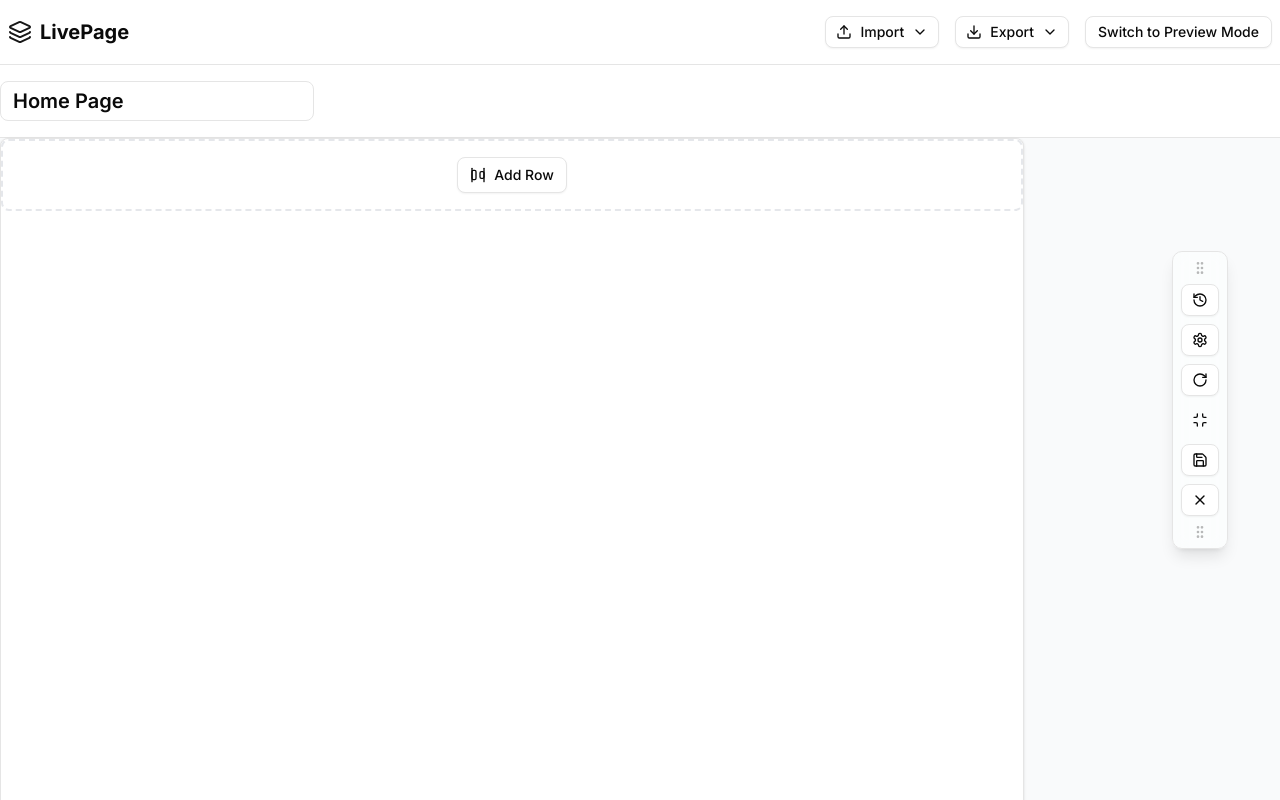
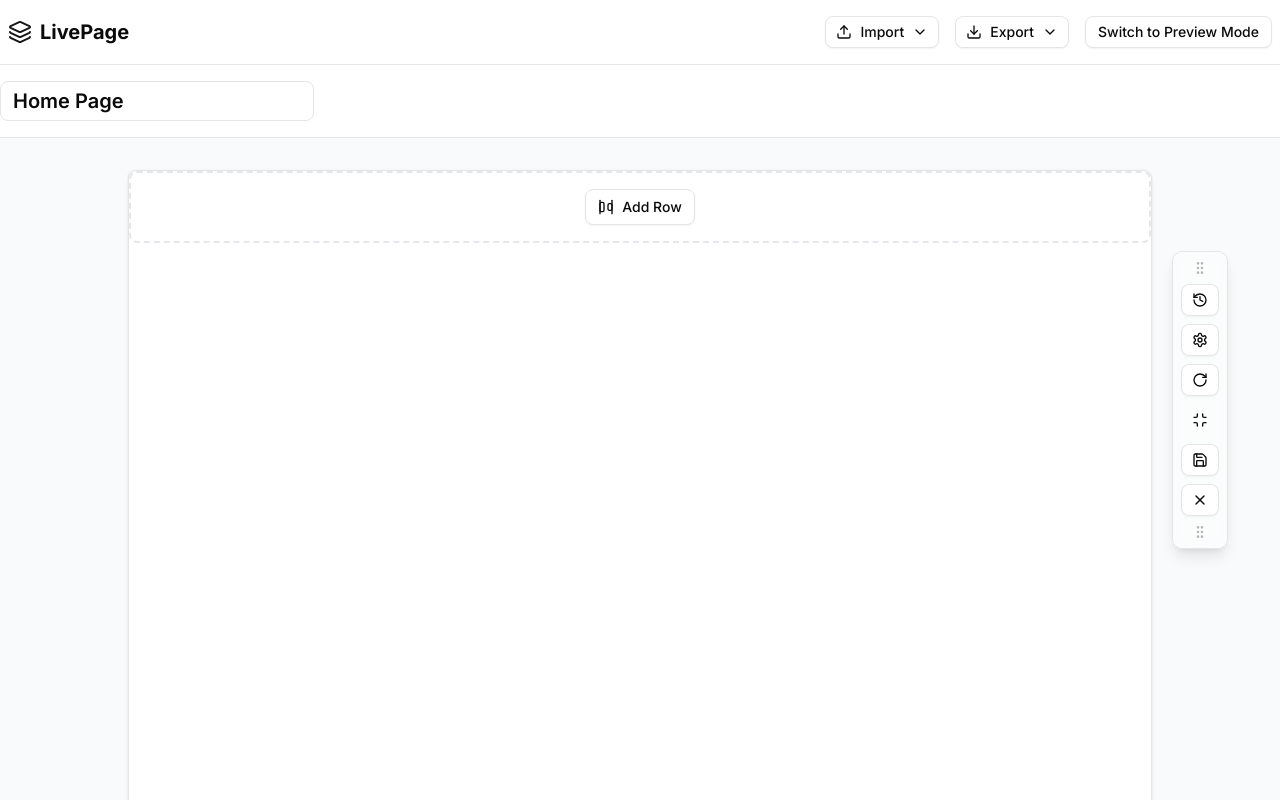
Before and after one commit to glennfaison/livepage, a Next.js app: page /try in a window 1280 px wide. Shown: the top 800 px of the page. Built offline with nearby package versions, Linux system fonts and the light colour scheme.

Commit message:
[feat] add margin and padding to component settings for container components

```diff
--- a/features/design-components/page-component.tsx
+++ b/features/design-components/page-component.tsx
@@ -15,10 +15,6 @@ export type ComponentAttributes = {
   "padding-right": string
   "padding-bottom": string
   "padding-left": string
-  "margin-top": string
-  "margin-right": string
-  "margin-bottom": string
-  "margin-left": string
 }
 
 export const tag: ComponentTag = "page" as const
@@ -90,50 +86,6 @@ export const settingsFields = {
       return { ...component, attributes: { ...component.attributes, ["padding-left"]: value } };
     },
   },
-  "margin-top": {
-    id: "margin-top",
-    type: "text",
-    label: "Margin Top",
-    placeholder: "Margin Top",
-    defaultValue: "0",
-    getValue: (component: DesignComponent<typeof tag>) => component.attributes["margin-top"] || "",
-    setValue: (component: DesignComponent<typeof tag>, value: unknown) => {
-      return { ...component, attributes: { ...component.attributes, ["margin-top"]: value } };
-    },
-  },
-  "margin-right": {
-    id: "margin-right",
-    type: "text",
-    label: "Margin Right",
-    placeholder: "Margin Right",
-    defaultValue: "0",
-    getValue: (component: DesignComponent<typeof tag>) => component.attributes["margin-right"] || "",
-    setValue: (component: DesignComponent<typeof tag>, value: unknown) => {
-      return { ...component, attributes: { ...component.attributes, ["margin-right"]: value } };
-    },
-  },
-  "margin-bottom": {
-    id: "margin-bottom",
-    type: "text",
-    label: "Margin Bottom",
-    placeholder: "Margin Bottom",
-    defaultValue: "0",
-    getValue: (component: DesignComponent<typeof tag>) => component.attributes["margin-bottom"] || "",
-    setValue: (component: DesignComponent<typeof tag>, value: unknown) => {
-      return { ...component, attributes: { ...component.attributes, ["margin-bottom"]: value } };
-    },
-  },
-  "margin-left": {
-    id: "margin-left",
-    type: "text",
-    label: "Margin Left",
-    placeholder: "Margin Left",
-    defaultValue: "0",
-    getValue: (component: DesignComponent<typeof tag>) => component.attributes["margin-left"] || "",
-    setValue: (component: DesignComponent<typeof tag>, value: unknown) => {
-      return { ...component, attributes: { ...component.attributes, ["margin-left"]: value } };
-    },
-  },
 }
 
 export function Component(props: ComponentProps<"page">) {
@@ -144,12 +96,6 @@ export function Component(props: ComponentProps<"page">) {
     right: attributes["padding-right"] || settingsFields["padding-right"].defaultValue,
     bottom: attributes["padding-bottom"] || settingsFields["padding-bottom"].defaultValue,
     left: attributes["padding-left"] || settingsFields["padding-left"].defaultValue,
-  }
-  const margin = {
-    top: attributes["margin-top"] || settingsFields["margin-top"].defaultValue,
-    right: attributes["margin-right"] || settingsFields["margin-right"].defaultValue,
-    bottom: attributes["margin-bottom"] || settingsFields["margin-bottom"].defaultValue,
-    left: attributes["margin-left"] || settingsFields["margin-left"].defaultValue,
   }
   const { setSelectedComponent, addComponent, updateComponent } = useComponentOperationsContext()
 
@@ -185,7 +131,6 @@ export function Component(props: ComponentProps<"page">) {
           {...attributes}
           style={{
             padding: `${padding.top} ${padding.right} ${padding.bottom} ${padding.left}`,
-            margin: `${margin.top} ${margin.right} ${margin.bottom} ${margin.left}`,
           }}
         >
           {currentPage.children.map((component) => {
```
